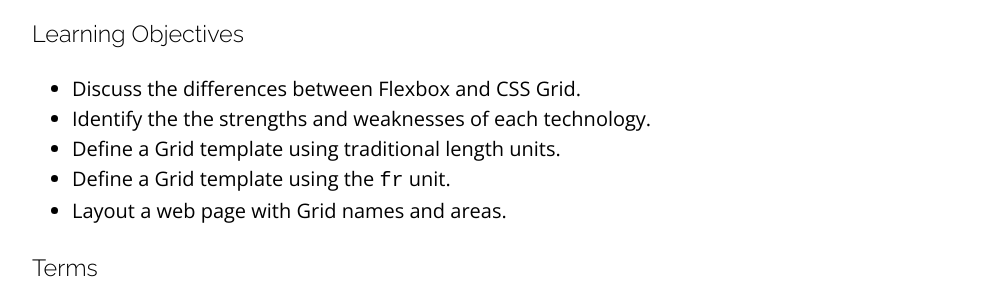
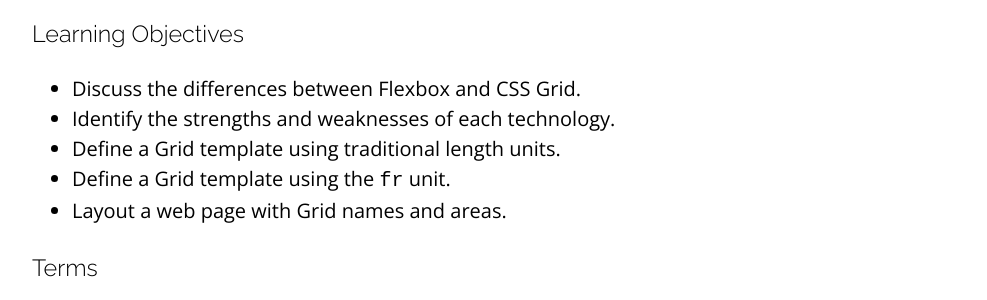
Before and after one commit to sait-wbdv/winter-2021, a Jekyll site: the page built from _posts/2021-01-28-grid-fundamentals.md, in a window 1280 px wide and 900 px high, scrolled down 1627 px. Shown: the part 155-455 px from the top of the window, without its empty margins (96-1083 px from the left). Built offline with Jekyll 4.4.1, drawn with Linux system fonts in a browser that asks for light colours; nearby versions of some CDN libraries.

Commit message:
Grid Fundementals line 47 changed the double the

```diff
--- a/_posts/2021-01-28-grid-fundamentals.md
+++ b/_posts/2021-01-28-grid-fundamentals.md
@@ -44,7 +44,7 @@ categories: cpnt260
 ## Lecture/Live code
 ### Learning Objectives
 - Discuss the differences between Flexbox and CSS Grid.
-- Identify the the strengths and weaknesses of each technology.
+- Identify the strengths and weaknesses of each technology.
 - Define a Grid template using traditional length units.
 - Define a Grid template using the `fr` unit.
 - Layout a web page with Grid names and areas.
```
